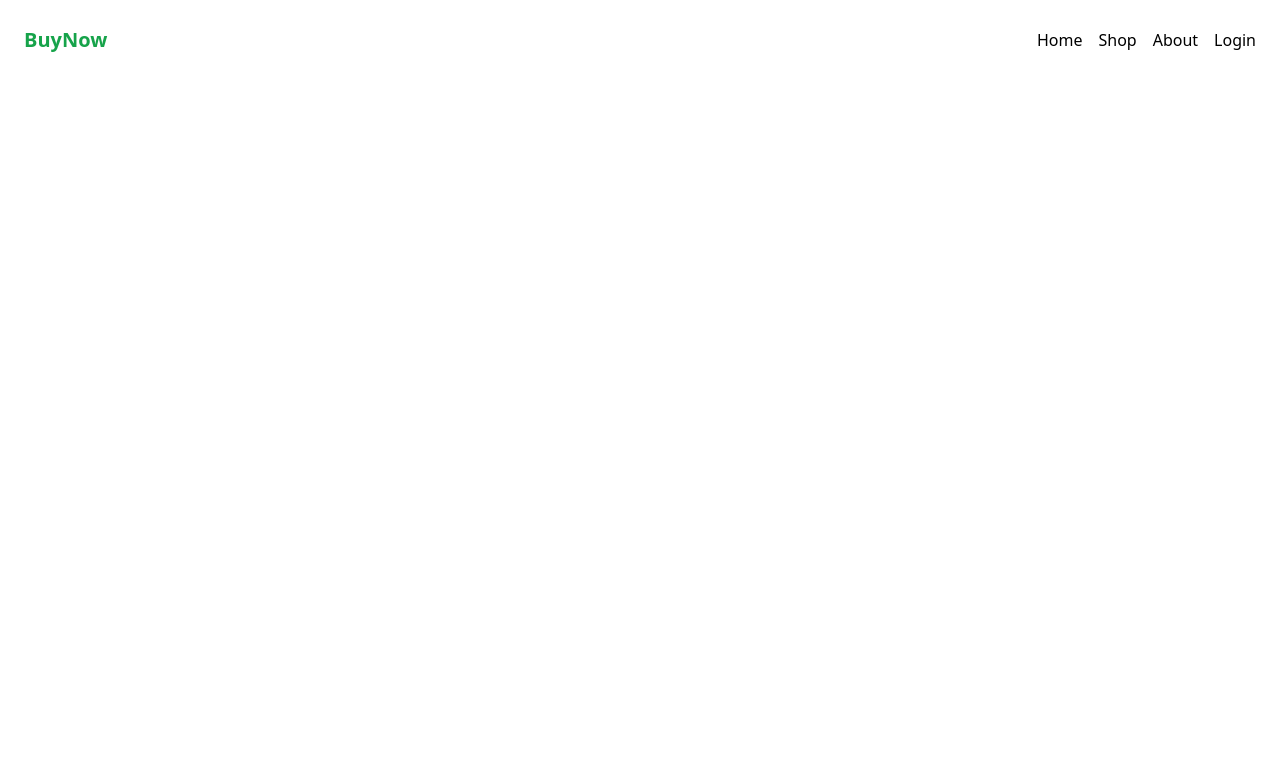
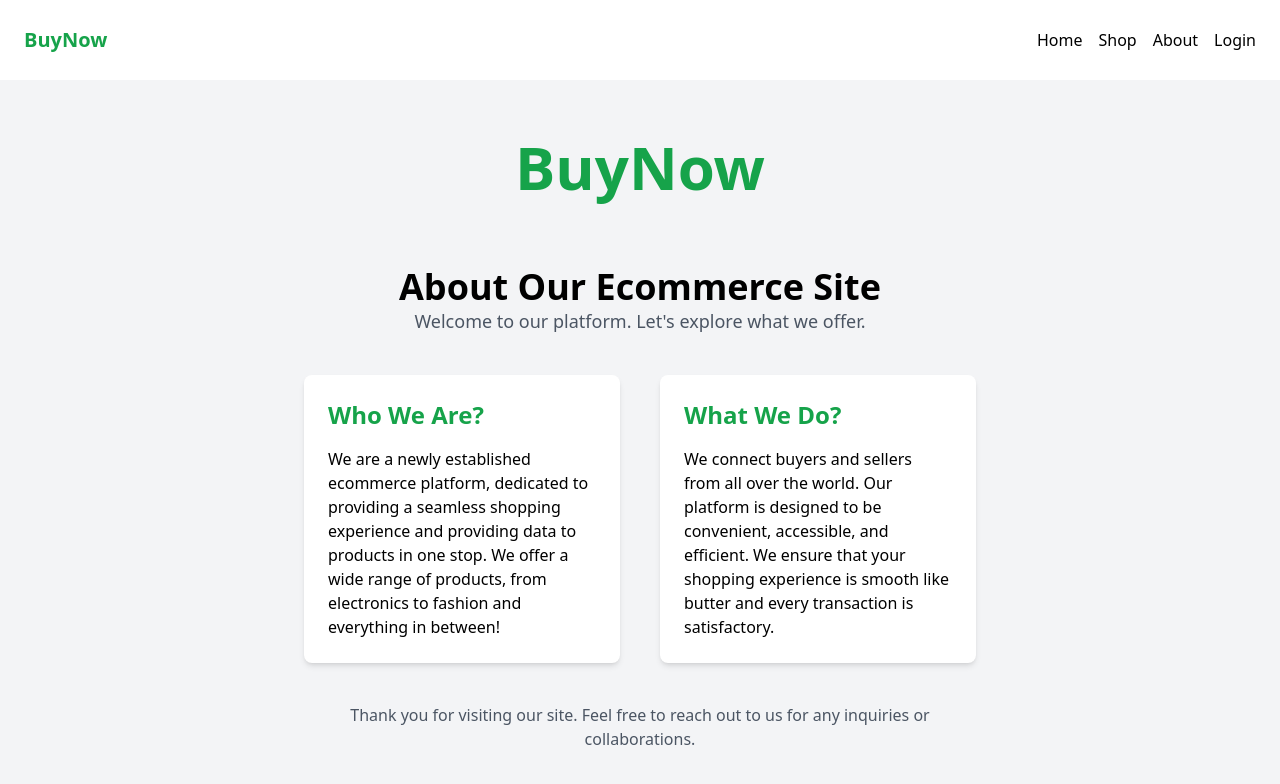
Before and after one commit to jpeng322/Peng_Jacky_BuyNow_Capstone, a React (Vite) app in the folder frontend/: page /about in a window 1280 px wide. Shown: the top 784 px of the page. Built offline with nearby package versions, Linux system fonts and the light colour scheme.

Commit message:
Added BuyNow header to pages

```diff
--- a/frontend/src/pages/About.jsx
+++ b/frontend/src/pages/About.jsx
@@ -1,9 +1,41 @@
 import React from "react";
 
 const About = () => {
-  <div>
-    <h1>This is the About page</h1>
-  </div>;
+  return (
+    <main className="h-[90.9vh] flex flex-col items-center justify-center  p-10 bg-gray-100">
+      <header className="text-center">
+        <h1 className="text-6xl text-green-600 font-bold mb-[70px]">BuyNow</h1>
+        <h1 className="text-4xl font-bold">About Our Ecommerce Site</h1>
+        <p className="text-lg text-gray-600">
+          Welcome to our platform. Let's explore what we offer.
+        </p>
+      </header>
+      <section className="grid grid-cols-2 gap-10 w-full max-w-2xl mt-10">
+        <div className="w-full p-6 bg-white rounded-lg shadow-md">
+          <h2 className="text-2xl font-bold mb-4 text-green-600">Who We Are?</h2>
+          <p className="font-medium">
+            We are a newly established ecommerce platform, dedicated to providing a
+            seamless shopping experience and providing data to products in one stop. We offer a wide range of products,
+            from electronics to fashion and everything in between!
+          </p>
+        </div>
+        <div className="w-full p-6 bg-white rounded-lg shadow-md">
+          <h2 className="text-2xl font-bold mb-4 text-green-600">What We Do?</h2>
+          <p className="font-medium">
+            We connect buyers and sellers from all over the world. Our platform
+            is designed to be convenient, accessible, and efficient. We ensure
+            that your shopping experience is smooth like butter and every transaction is satisfactory.
+          </p>
+        </div>
+      </section>
+      <footer className="w-full max-w-2xl text-center mt-10">
+        <p className="text-gray-600 font-medium">
+          Thank you for visiting our site. Feel free to reach out to us for any
+          inquiries or collaborations.
+        </p>
+      </footer>
+    </main>
+  );
 };
 
 export default About;
--- a/frontend/src/pages/Login.jsx
+++ b/frontend/src/pages/Login.jsx
@@ -32,13 +32,11 @@ const Login = () => {
     }
   };
   return (
-    <div className="min-h-screen bg-gray-100 flex flex-col justify-center py-12 sm:px-6 lg:px-8 dark:bg-gray-800">
+    <div className="h-[90.9vh] bg-gray-100 flex flex-col justify-center py-12 sm:px-6 lg:px-8 dark:bg-gray-800">
       <div className="sm:mx-auto sm:w-full sm:max-w-md">
-        {/* <img
-          alt="Workflow"
-          className="mx-auto h-12 w-auto"
-          src="/placeholder.svg"
-        /> */}
+        <h1 className="text-6xl text-green-600 font-bold text-center">
+          BuyNow
+        </h1>
         <h2 className="mt-6 text-center text-3xl font-extrabold text-gray-900 dark:text-gray-200">
           Sign In To Your Account
         </h2>
--- a/frontend/src/pages/Signup.jsx
+++ b/frontend/src/pages/Signup.jsx
@@ -37,19 +37,20 @@ const Signup = () => {
     }
   };
   return (
-    <div className="min-h-screen bg-gray-100 flex flex-col justify-center py-12 sm:px-6 lg:px-8 dark:bg-gray-800">
+    <div className="h-[90.9vh] bg-gray-100 flex flex-col justify-center py-12 sm:px-6 lg:px-8">
       <div className="sm:mx-auto sm:w-full sm:max-w-md">
         {/* <img
               alt="Workflow"
               className="mx-auto h-12 w-auto"
               src="/placeholder.svg"
             /> */}
-        <h2 className="mt-6 text-center text-3xl font-extrabold text-gray-900 dark:text-gray-200">
+        <h1 className="text-6xl text-green-600 font-bold text-center">BuyNow</h1>
+        <h2 className="mt-6 text-center text-3xl font-extrabold text-gray-900 ">
           Sign Up Your Account
         </h2>
       </div>
       <div className="mt-8 sm:mx-auto sm:w-full sm:max-w-md">
-        <div className="bg-white py-8 px-4 shadow sm:rounded-lg sm:px-10 dark:bg-gray-900">
+        <div className="bg-white py-8 px-4 shadow sm:rounded-lg sm:px-10 ">
           <form action="#" className="space-y-3" onSubmit={handleSubmit}>
             <div>
               <label
@@ -100,7 +101,7 @@ const Signup = () => {
                 onChange={(e) => setLname(e.target.value)}
               />
             </div>
-            <div >
+            <div>
               <label
                 className="block text-gray-700 text-sm font-bold  "
                 htmlFor="password"
@@ -130,7 +131,7 @@ const Signup = () => {
             <div className="text-center flex justify-center gap-2">
               <p>Already Have an Account?</p>
               <Link
-                className="font-medium text-green-600 hover:text-green-500 dark:text-green-400 dark:hover:text-green-300 hover:underline"
+                className="font-medium text-green-600 hover:text-green-500  hover:underline"
                 to="/login"
               >
                 Login Here
```
